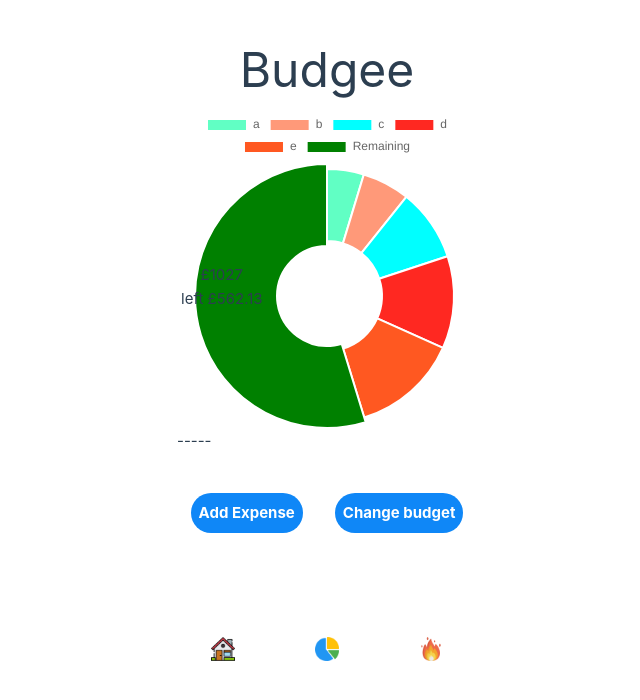
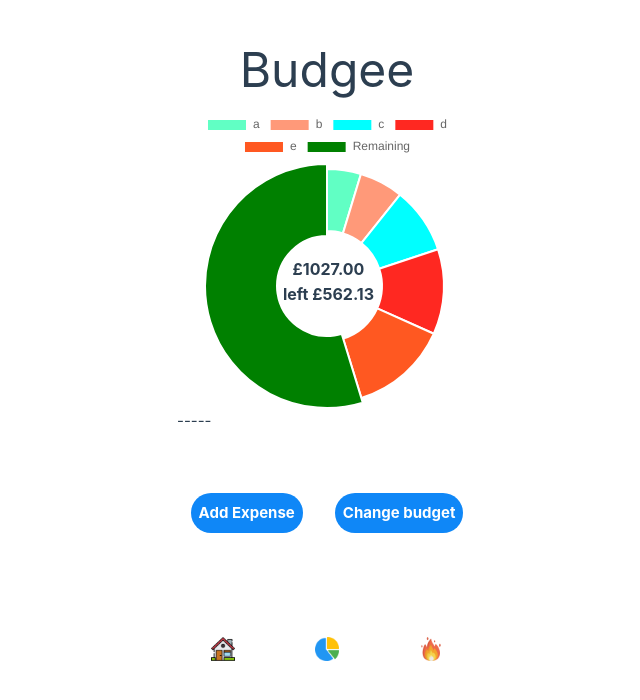
Before and after one commit to ossidion/budgee-nc-fe, a Vue app: page / in a window 1280 px wide. Shown: the top 700 px of the page, without its empty margins (313-953 px from the left). Built offline with nearby package versions, Linux system fonts and the light colour scheme.

Commit message:
update-budget-text-to-remain-fixed

```diff
--- a/src/components/HomePage.vue
+++ b/src/components/HomePage.vue
@@ -65,17 +65,6 @@
 <template>
     <!-- <ColourPreview/> -->
     <br><br/>
-
-    <p class="budget">
-        <span class="budget-block">
-            £{{ budget }}
-        </span>
-
-        <span class="budget-block">
-            left £{{ budgetStore.getSpendingLeft }}
-        </span>
-
-    </p>
 
     <section>
         <div class="home-page-buttons">
@@ -189,39 +178,39 @@
 
 .custom-input {
   display: block;
-  padding-top: 0.625rem;   /* py-2.5 */
+  padding-top: 0.625rem;
   padding-bottom: 0.625rem;
   padding-left: 0;
   padding-right: 0;
   width: 100%;
-  font-size: 0.875rem;     /* text-sm */
-  color: #ffffff;          /* text-gray-900 */
+  font-size: 0.875rem;
+  color: #ffffff;
   background-color: transparent;
   border: none;
-  border-bottom: 2px solid #d1d5db; /* border-gray-300 */
+  border-bottom: 2px solid #d1d5db;
   appearance: none;
   outline: none;
 }
 
 .custom-input:focus {
-  border-bottom-color: #2563eb; /* focus:border-blue-600 */
+  border-bottom-color: #2563eb;
   box-shadow: none;
 }
 
 .dark .custom-input {
-  color: #ffffff;              /* dark:text-white */
-  border-bottom-color: #4b5563; /* dark:border-gray-600 */
+  color: #ffffff;
+  border-bottom-color: #4b5563;
 }
 
 .dark .custom-input:focus {
-  border-bottom-color: #3b82f6; /* dark:focus:border-blue-500 */
+  border-bottom-color: #3b82f6;
 }
 
 .custom-label {
   position: absolute;
-  font-size: 0.875rem; /* text-sm */
-  color: #6b7280;       /* text-gray-500 */
-  top: 0.75rem;         /* top-3 */
+  font-size: 0.875rem;
+  color: #6b7280;
+  top: 0.75rem;
   left: 0;
   z-index: -10;
   transform-origin: 0 0;
@@ -233,16 +222,16 @@
 .custom-input:not(:placeholder-shown) ~ .custom-label {
   font-weight: 500;
   transform: scale(0.75) translateY(-1.5rem);
-  color: #2563eb; /* focus:text-blue-600 */
+  color: #2563eb;
 }
 
 .dark .custom-label {
-  color: #9ca3af; /* dark:text-gray-400 */
+  color: #9ca3af;
 }
 
 .dark .custom-input:focus ~ .custom-label,
 .dark .custom-input:not(:placeholder-shown) ~ .custom-label {
-  color: #3b82f6; /* dark:focus:text-blue-500 */
+  color: #3b82f6;
 }
 
 </style>
--- a/src/components/assets/stores/CustomChart.vue
+++ b/src/components/assets/stores/CustomChart.vue
@@ -1,5 +1,10 @@
 
 <script setup>
+
+import { useStore } from './currentBudgetData';
+
+let budgetStore = useStore()
+
 const props = defineProps({
   data: {
     type: Object,
@@ -58,11 +63,6 @@ class Custom extends DoughnutController{
 
     // console.log(props.periodRatio)
     const ctx = this.chart.ctx;
-
-
-
-
-
   }
 }
 Custom.id = 'customDoughnut';
@@ -78,6 +78,43 @@ const CustomChart = createTypedChart("customDoughnut",Custom)
 </script>
 
 <template>
-<CustomChart :data="data" :options="options"></CustomChart>
+
+
+<div class="donut-container">
+  <div class="donut-chart">
+    <CustomChart :data="data" :options="options"></CustomChart>  </div>
+
+  <div class="budget-overlay">
+    <p>£{{ budgetStore.budget.budget.toFixed(2) }}</p>
+    <p>left £{{ budgetStore.getSpendingLeft.toFixed(2) }}</p>
+  </div>
+</div>
 
 </template>
+
+<style scoped>
+.donut-container {
+  position: relative;
+  width: 300px;
+  height: 300px;
+  margin: auto;
+}
+
+.donut-chart {
+  width: 100%;
+  height: 100%;
+}
+
+.budget-overlay {
+  position: absolute;
+  top: 58%;
+  left: 50.5%;
+  transform: translate(-50%, -50%);
+  text-align: center;
+  z-index: 10;
+  font-weight: bold;
+  font-size: 1rem;
+  pointer-events: none;
+}
+
+</style>
```
